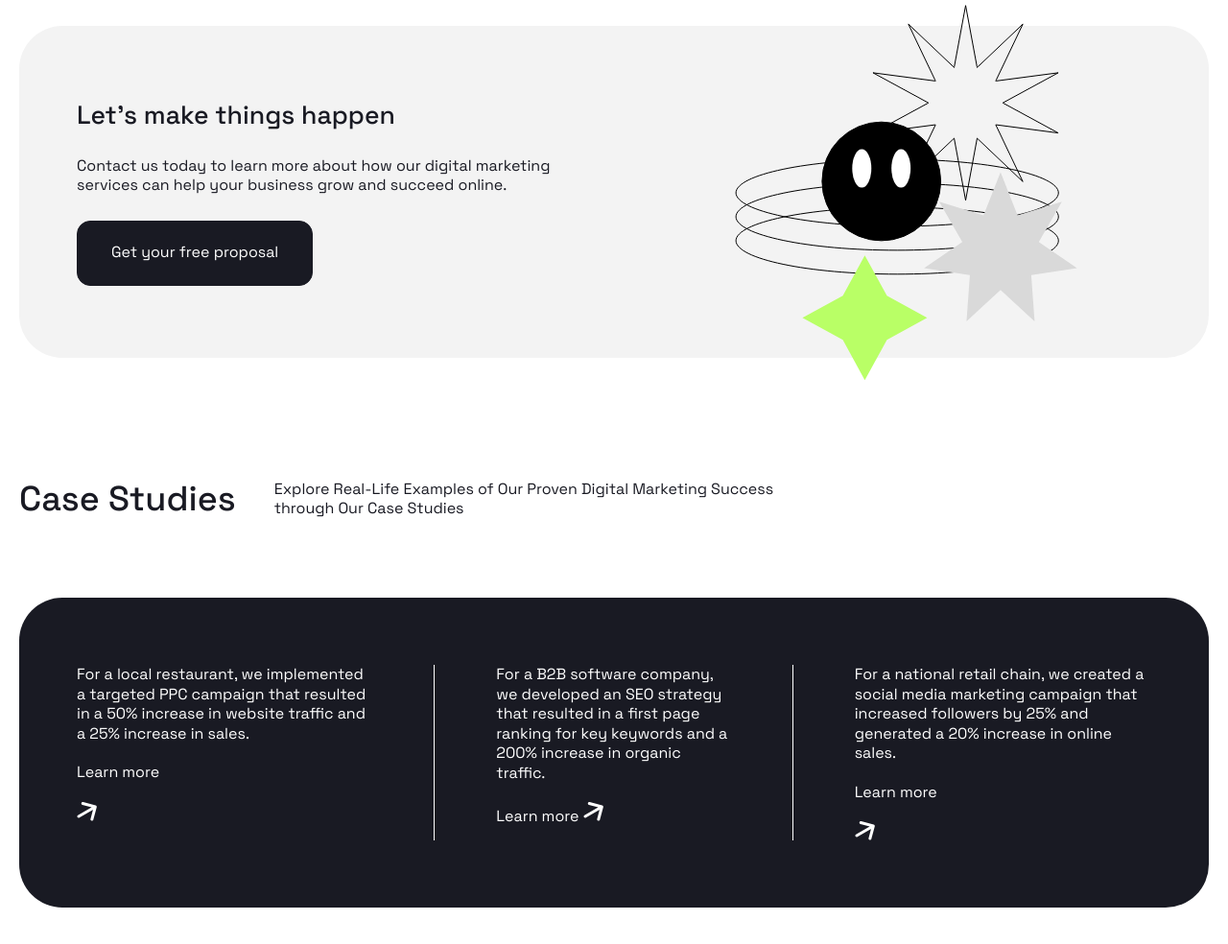
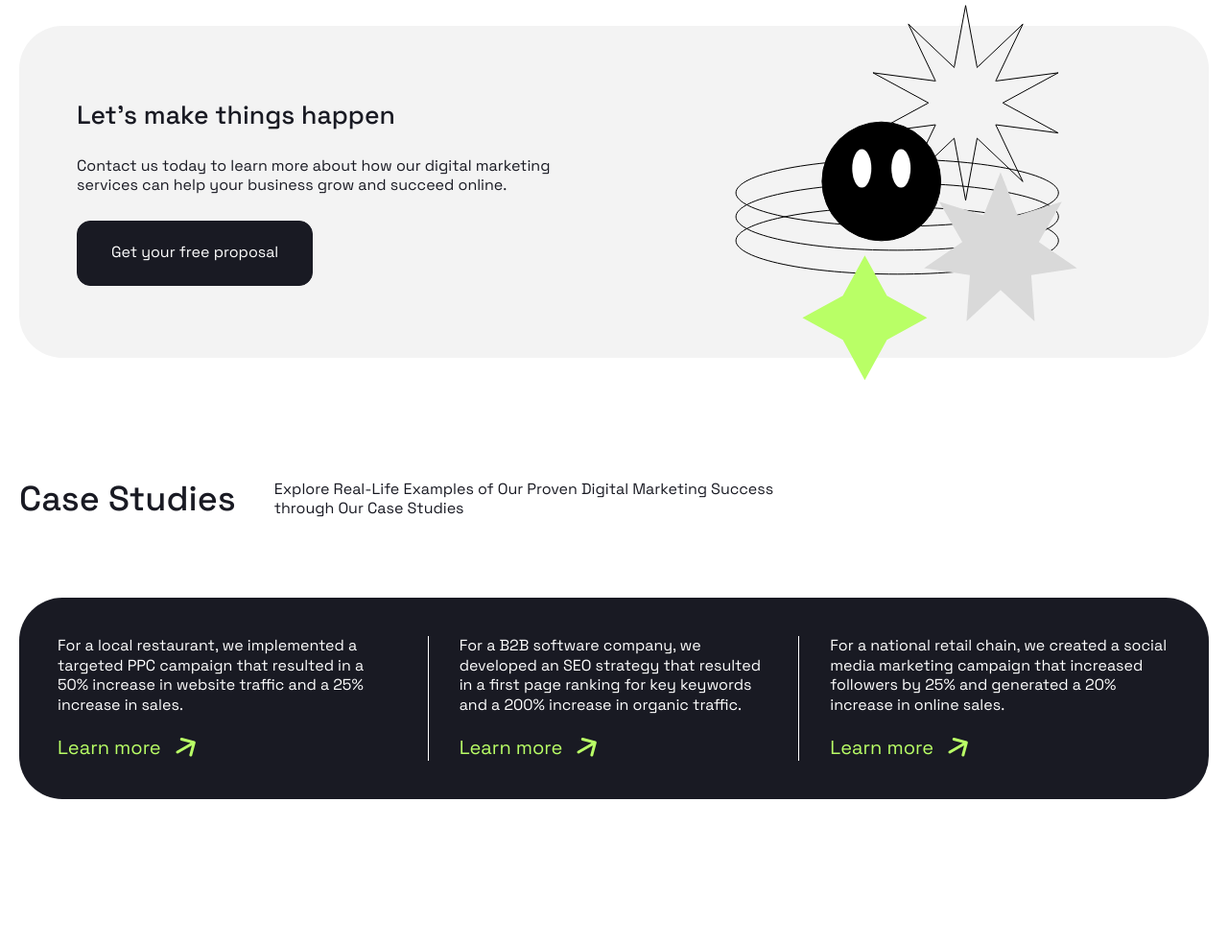
Before and after one commit to pluusultra/positivus, a plain HTML site: page index.html in a window 1280 px wide. Shown: the part 2107-3091 px from the top of the page at 96% size. After the commit the page ends 2990 px from the top, so only its background shows below. Drawn offline with Linux system fonts and the light colour scheme.

Commit message:
адаптировал секцию studies

```diff
--- a/index.html
+++ b/index.html
@@ -442,7 +442,7 @@
     </div>
   </section>
 
-  <section class="section container">
+  <section class="section section--hidden-x container">
     <header class="section__header">
       <h2 class="section__title paddle-bg">Case Studies</h2>
       <div class="section__description">
@@ -459,7 +459,7 @@
             <a
               href="#"
               class="studies__link"
-            ><span>Learn more</span></a>
+            ><span>Learn more</span>
               <svg
                 width="21"
                 height="20"
@@ -472,6 +472,8 @@
                   fill="#B9FF66"
                 />
               </svg>
+            </a>
+
 
           </li>
           <li class="studies__item">
@@ -504,7 +506,7 @@
             <a
               href="#"
               class="studies__link"
-            ><span>Learn more</span></a>
+            ><span>Learn more</span>
               <svg
                 width="21"
                 height="20"
@@ -517,6 +519,7 @@
                   fill="#B9FF66"
                 />
               </svg>
+            </a>
 
           </li>
         </ul>
--- a/styles/blocks/_studies.scss
+++ b/styles/blocks/_studies.scss
@@ -1,21 +1,36 @@
 .studies {
+
+  @include desktop-above {
     padding: 70px 60px;
+  }
+
+  @include mobile-above {
     color: var(--color-light);
     background-color: var(--color-dark);
     border-radius: var(--border-radius-large);
+    padding: 40px;
+  }
 
   &__list {
     display: grid;
     grid-template-columns: repeat(3, 1fr);
+
+    @include mobile {
+      scroll-snap-type: x mandatory;
+      overflow-x: scroll;
+      width: 100vw;
+      column-gap: 20px;
+    }
   }
 
   &__item {
     --studiesItemPaddingX: 64px;
 
-    display: flex;
-    flex-direction: column;
-    row-gap: 20px;
+    @include desktop {
+      --studiesItemPaddingX: 32px;
+    }
 
+    @include mobile-above {
       &:not(:first-child) {
         padding-left: var(--studiesItemPaddingX);
       }
@@ -24,6 +39,22 @@
         padding-right: var(--studiesItemPaddingX);
         border-right: 1px solid var(--color-light);
       }
+    }
+
+    @include mobile {
+      min-width: 350px;
+      scroll-snap-align: start;
+      padding: 42px 50px;
+      color: var(--color-light);
+      background-color: var(--color-dark);
+      border-radius: var(--border-radius-large);
+    }
+
+    display: flex;
+    flex-direction: column;
+    row-gap: 20px;
+
+  }
 
   &__link {
     display: flex;
@@ -31,6 +62,10 @@
     column-gap: 15px;
     font-size: 20px;
     line-height: 1.4;
+    color: var(--color-accent);
+
+    @include hover {
+      opacity: 0.7;
     }
   }
 
```
Also changed, not shown: styles/styles.css, 1 other file. Lines whose indentation alone changed are shown as unchanged.
